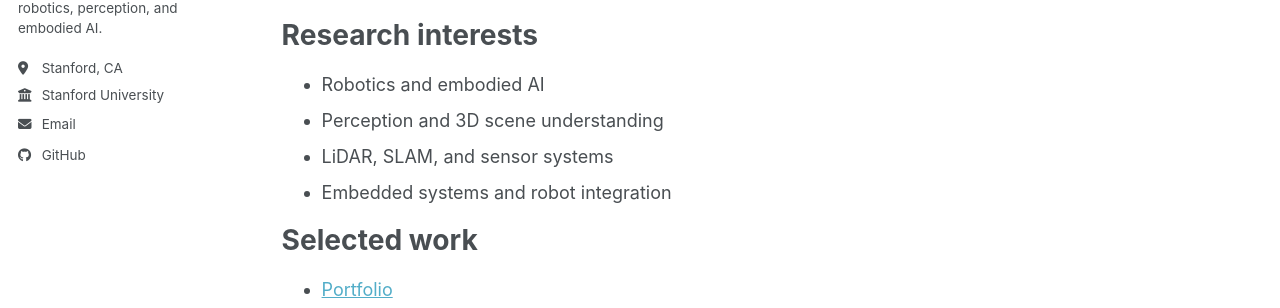
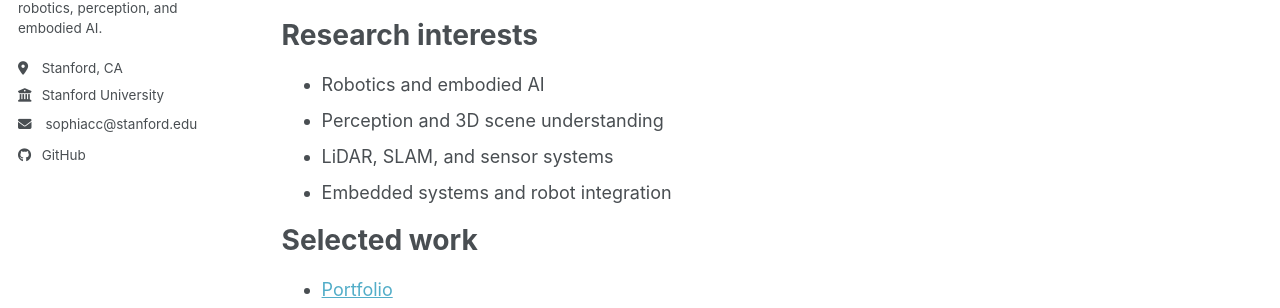
Before and after one commit to SophiaHuangCc/SophiaHuangCc.github.io, a Jekyll site: the page built from _pages/about.md, in a window 1280 px wide. Shown: the part 360-668 px from the top of the page. Built offline with Jekyll 4.4.1, drawn with Linux system fonts in a browser that asks for light colours; a script bundle is joined from its source files by our own code; library files that are not in the unit come from our copies.

Commit message:
homepage email update

```diff
--- a/_includes/author-profile.html
+++ b/_includes/author-profile.html
@@ -33,8 +33,16 @@
       {% if author.uri %}
         <li><a href="{{ author.uri }}"><i class="fas fa-fw fa-link icon-pad-right" aria-hidden="true"></i>{{ site.data.ui-text[site.locale].website_label | default: "Website" }}</a></li>
       {% endif %}
+      <!-- {% if author.email %}
+        <li><a href="mailto:{{ author.email }}"><i class="fas fa-fw fa-envelope icon-pad-right" aria-hidden="true"></i>{{ site.data.ui-text[site.locale].email_label | default: "Email" }}</a></li>
+      {% endif %} -->
       {% if author.email %}
-        <li><a href="mailto:{{ author.email }}"><i class="fas fa-fw fa-envelope icon-pad-right" aria-hidden="true"></i>{{ site.data.ui-text[site.locale].email_label | default: "Email" }}</a></li>
+        <li>
+          <a href="mailto:{{ author.email }}">
+            <i class="fas fa-fw fa-envelope icon-pad-right" aria-hidden="true"></i>
+            {{ author.email }}
+          </a>
+        </li>
       {% endif %}
 
       <!-- Font Awesome and Academicons icons / Academic websites -->
```
